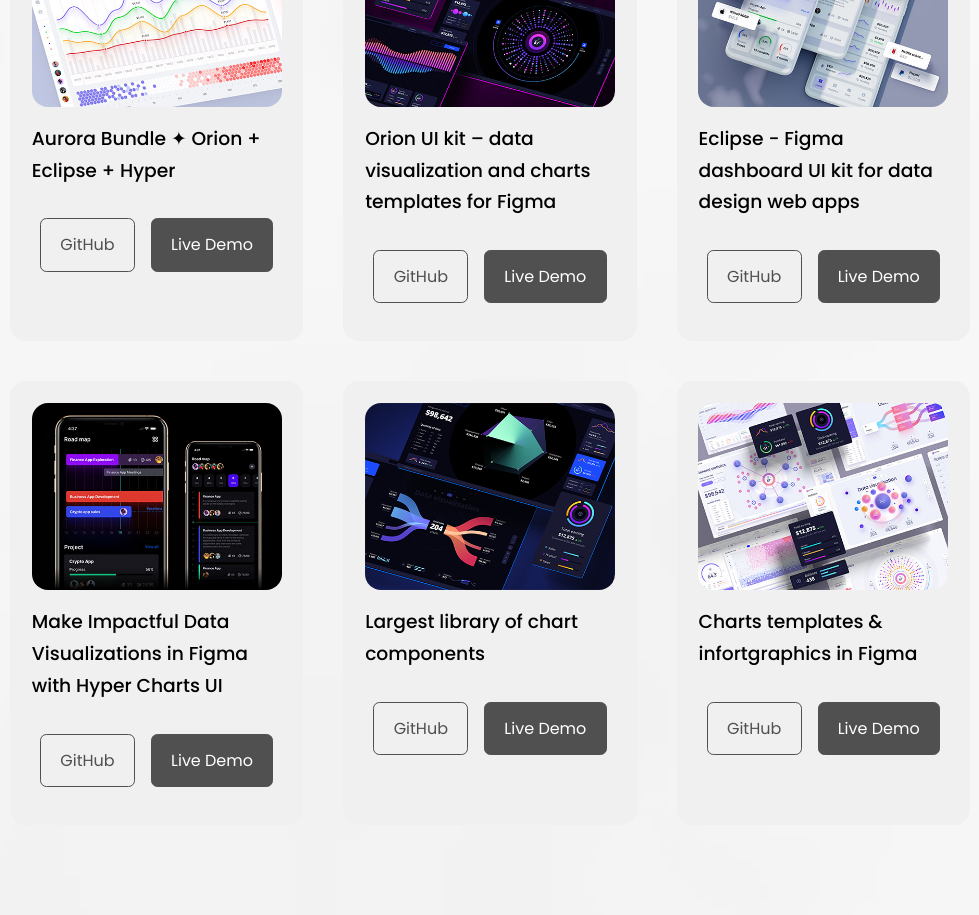
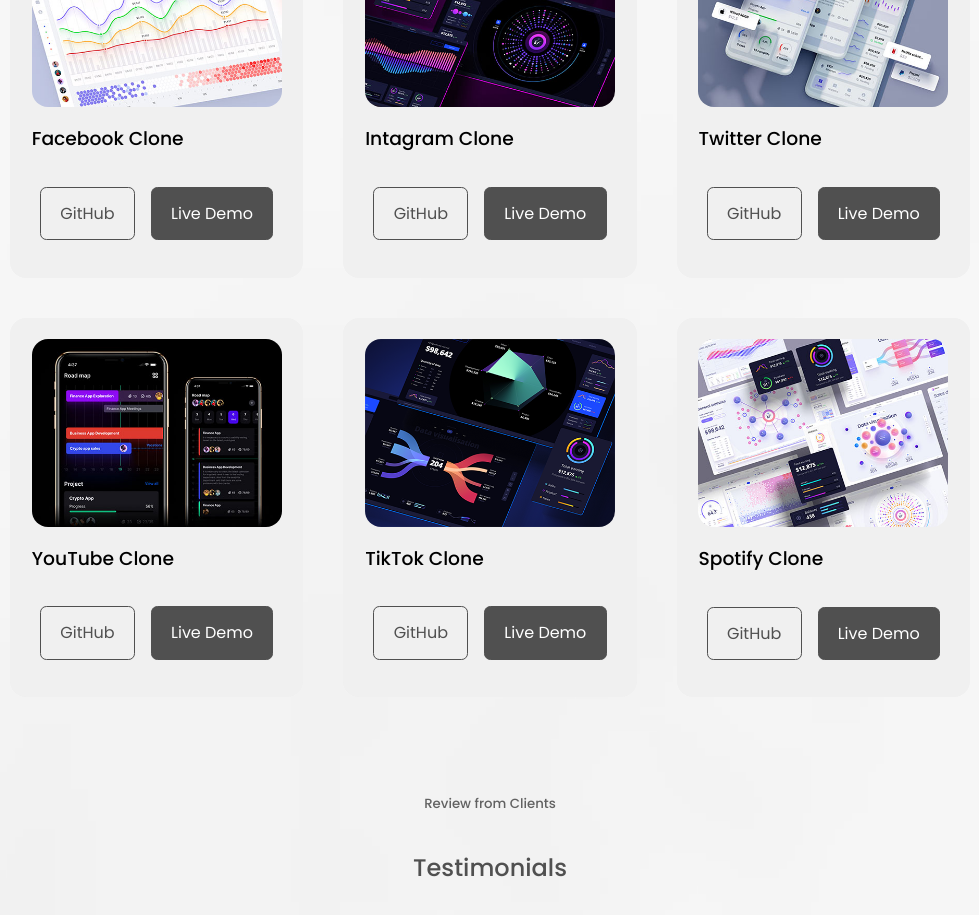
Before and after one commit to ninonezdeoolor/deo_portfolio, a React (Create React App) app: page / in a window 1280 px wide. Shown: the part 3500-4415 px from the top of the page, without its empty margins (150-1129 px from the left). Built offline with nearby package versions, Linux system fonts and the light colour scheme.

Commit message:
Changed Portfolio Titles

```diff
--- a/src/components/portfolio/Portfolio.jsx
+++ b/src/components/portfolio/Portfolio.jsx
@@ -11,42 +11,42 @@
   {
     id: 1,
     image: IMG1,
-    title: 'Aurora Bundle ✦ Orion + Eclipse + Hyper',
+    title: 'Facebook Clone',
     github: 'https://github.com',
     demo: 'https://dribbble.com/'
   },
   {
     id: 2,
     image: IMG2,
-    title: 'Orion UI kit – data visualization and charts templates for Figma',
+    title: 'Intagram Clone',
     github: 'https://github.com',
     demo: 'https://dribbble.com'
   },
   {
     id: 3,
     image: IMG3,
-    title: 'Eclipse - Figma dashboard UI kit for data design web apps',
+    title: 'Twitter Clone',
     github: 'https://github.com',
     demo: 'https://dribbble.com'
   },
   {
     id: 4,
     image: IMG4,
-    title: 'Make Impactful Data Visualizations in Figma with Hyper Charts UI',
+    title: 'YouTube Clone',
     github: 'https://github.com',
     demo: 'https://dribbble.com'
   },
   {
     id: 5,
     image: IMG5,
-    title: 'Largest library of chart components',
+    title: 'TikTok Clone',
     github: 'https://github.com',
     demo: 'https://dribbble.com'
   },
   {
     id: 6,
     image: IMG6,
-    title: 'Charts templates & infortgraphics in Figma',
+    title: 'Spotify Clone',
     github: 'https://github.com',
     demo: 'https://dribbble.com'
   },
```
